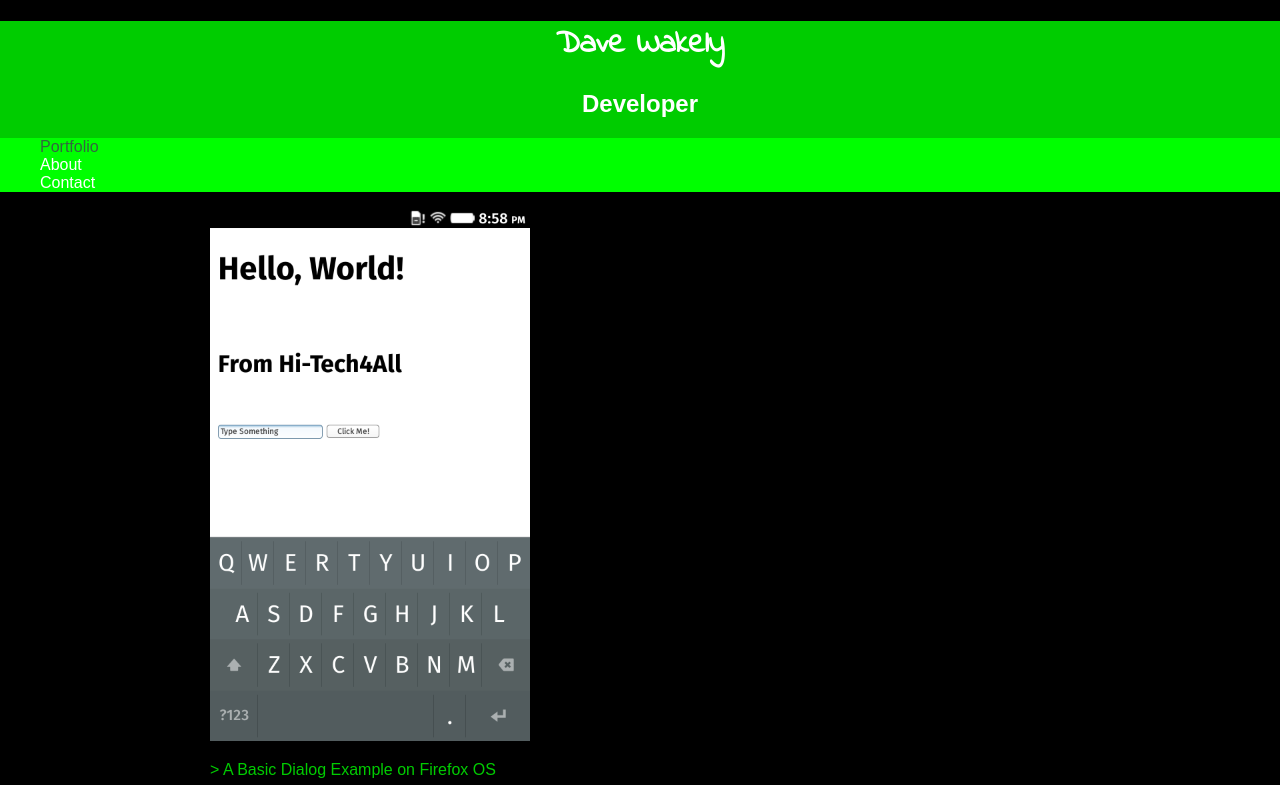
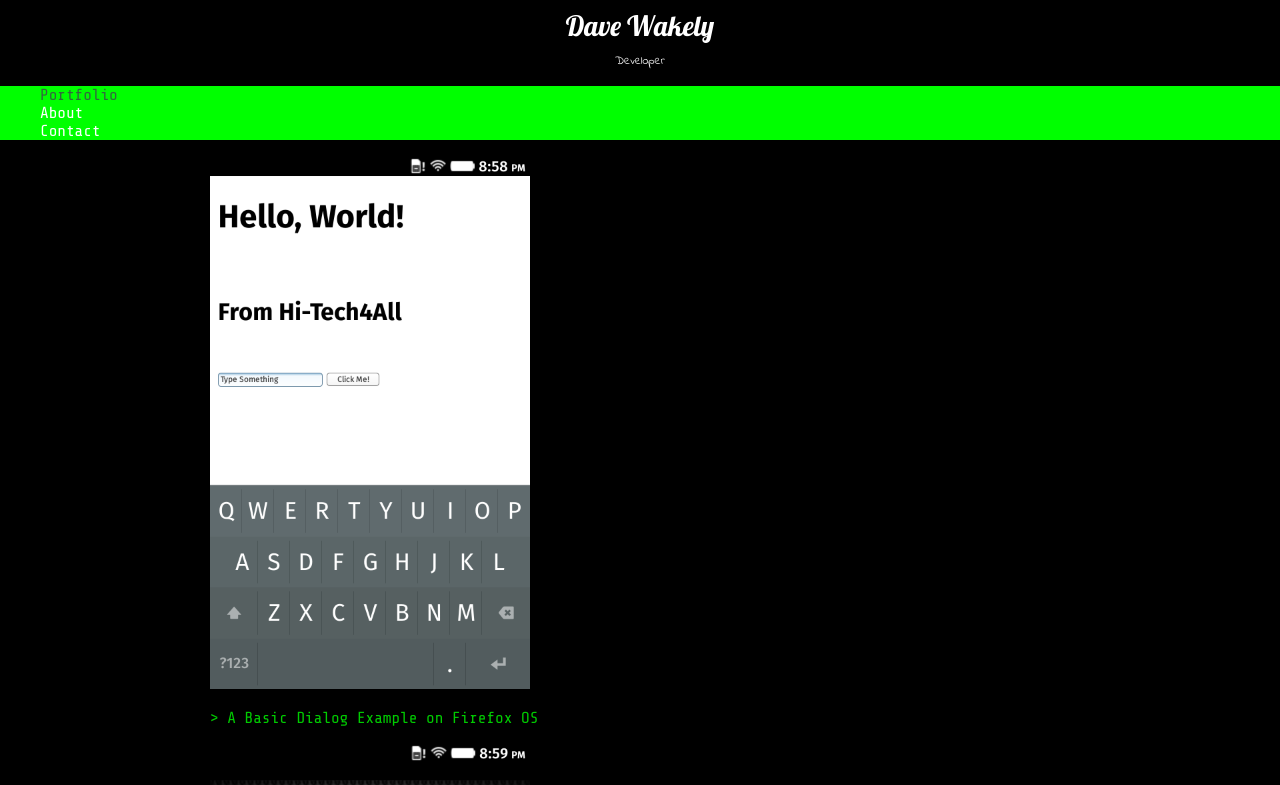
Before and after one commit to RJ31337/HTML5-Portfolio, a plain HTML site: page index.html in a window 1280 px wide. Shown: the top 785 px of the page. Drawn offline with nearby package versions, Linux system fonts and the light colour scheme.

Commit message:
Finish Font Adding

```diff
--- a/css/main.css
+++ b/css/main.css
@@ -1,5 +1,11 @@
+body {
+	font-family: 'Share Tech Mono', sans-serif;
+	background-color: black;
+}
+
 a {
 	text-decoration: none;
+	color: #00cc00;
 }
 
 #wrapper {
@@ -15,11 +21,18 @@ a {
 }
 
 h1 {
-	font-family: 'Indie Flower', sans-serif;
+	font-family: 'Lobster', cursive;
+	margin: 15px 0;
+	font-size: 1.75em;
+	font-weight: normal;
+	line-height: 0.8em;
 }
 
-a {
-	color: #00cc00;
+h2 {
+	font-family: 'Indie Flower', cursive;
+	font-size: 0.75em;
+	font-weight: normal;
+}
 }
 
 header {
@@ -42,7 +55,3 @@ nav a, nav a:visited {
 nav a.selected, nav a:hover {
 	color: #32673f;
 }
-
-body {
-	background-color: black;
-}
--- a/index.html
+++ b/index.html
@@ -4,7 +4,7 @@
 		<meta charset="utf-8">
 		<title>Dave Wakely | Developer</title>
 		<link rel="stylesheet" type="text/css" href="css/normalize.css">
-		<link href='http://fonts.googleapis.com/css?family=Lobster|Oswald:400,700|Indie+Flower|Inconsolata:400,700' rel='stylesheet' type='text/css'>
+		<link href='http://fonts.googleapis.com/css?family=Lobster|Share+Tech+Mono|Indie+Flower' rel='stylesheet' type='text/css'>
 		<link rel="stylesheet" type="text/css" href="css/main.css">
 	</head>
 	<body>
```
